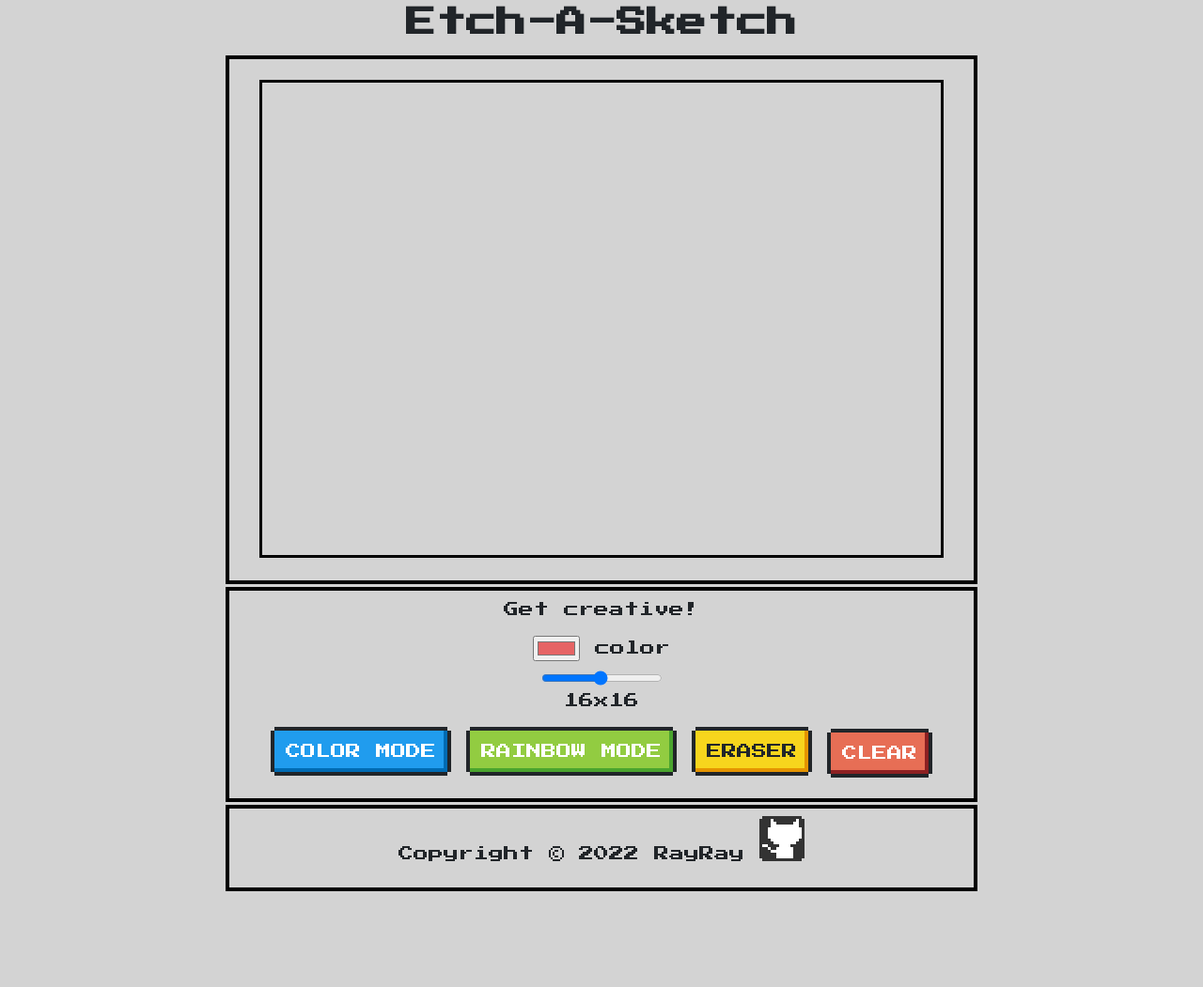
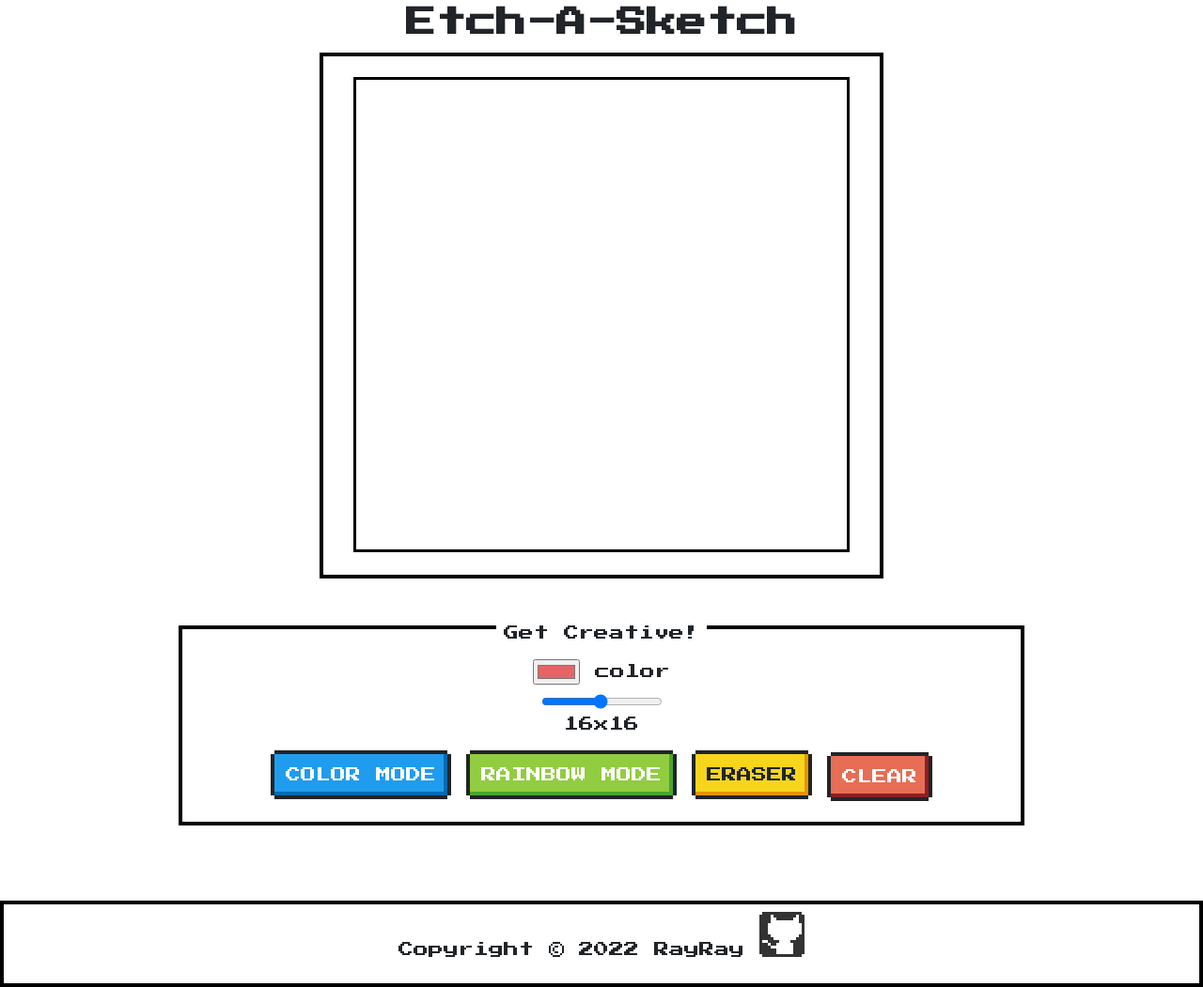
Before and after one commit to ItsRayRay/Etch-a-sketch, a plain HTML site: page index.html in a window 1280 px wide. Shown: the whole page at 94% size. Before the commit the page ends 955 px from the top, so only its background shows below. Drawn offline with nearby package versions, Linux system fonts and the light colour scheme.

Commit message:
update layout

```diff
--- a/index.html
+++ b/index.html
@@ -41,9 +41,17 @@
 
 
 
+
+
+
+
+
+    </div>
+
+<div class="secondary__container">
+
     <div class="nes-container with-title is-centered">
-        <p class="title"><span class="nes-text is-primary"><p></p></span></p>
-        <p>Get creative!</p>
+      <p class="title">Get Creative!<span class="nes-text is-primary"><p></p></span></p>
 
 
       <input type="color" id="head" name="head"
@@ -65,16 +73,21 @@
     </div>
 
 
+
+
+
+  </div>
+
+  <footer>
     <div class="nes-container with-title is-centered">
       <p class="title"></p>
       <p>Copyright © 2022 RayRay <i class="nes-icon github is-medium"></i></p>
     </div>
+  </footer>
 
-
-    </div>
+</body>
 
 
 
 
-</body>
-</html>
+<script src="script.js"></script>
--- /dev/null
+++ b/script.js
@@ -0,0 +1,12 @@
+const container = document.getElementById("container");
+
+function makeRows(rows, cols) {
+  container.style.setProperty('--grid-rows', rows);
+  container.style.setProperty('--grid-cols', cols);
+  for (c = 0; c < (rows * cols); c++) {
+    let cell = document.createElement("div");
+    container.appendChild(cell).className = "grid-item";
+  };
+};
+
+makeRows(18, 18);
--- a/style.css
+++ b/style.css
@@ -1,16 +1,21 @@
-* {
-    margin-bottom: 3px;
 
-}
 
 body {
-    background-color: lightgray;
+
 
 }
 
 
 #container {
-    max-width: 800px;
+    max-width: 600px;
+    width: 100%;
+
+    margin: 0 auto;
+    margin-bottom: 50px;
+}
+
+.secondary__container {
+    max-width: 900px;
     width: 100%;
 
     margin: 0 auto;
@@ -44,3 +49,9 @@ header {
         margin-top: 30px;
 
     }
+
+
+    footer {
+        margin-top: 10vh;
+        max-width: 100%;
+    }
```
Lines whose indentation alone changed are shown as unchanged.
